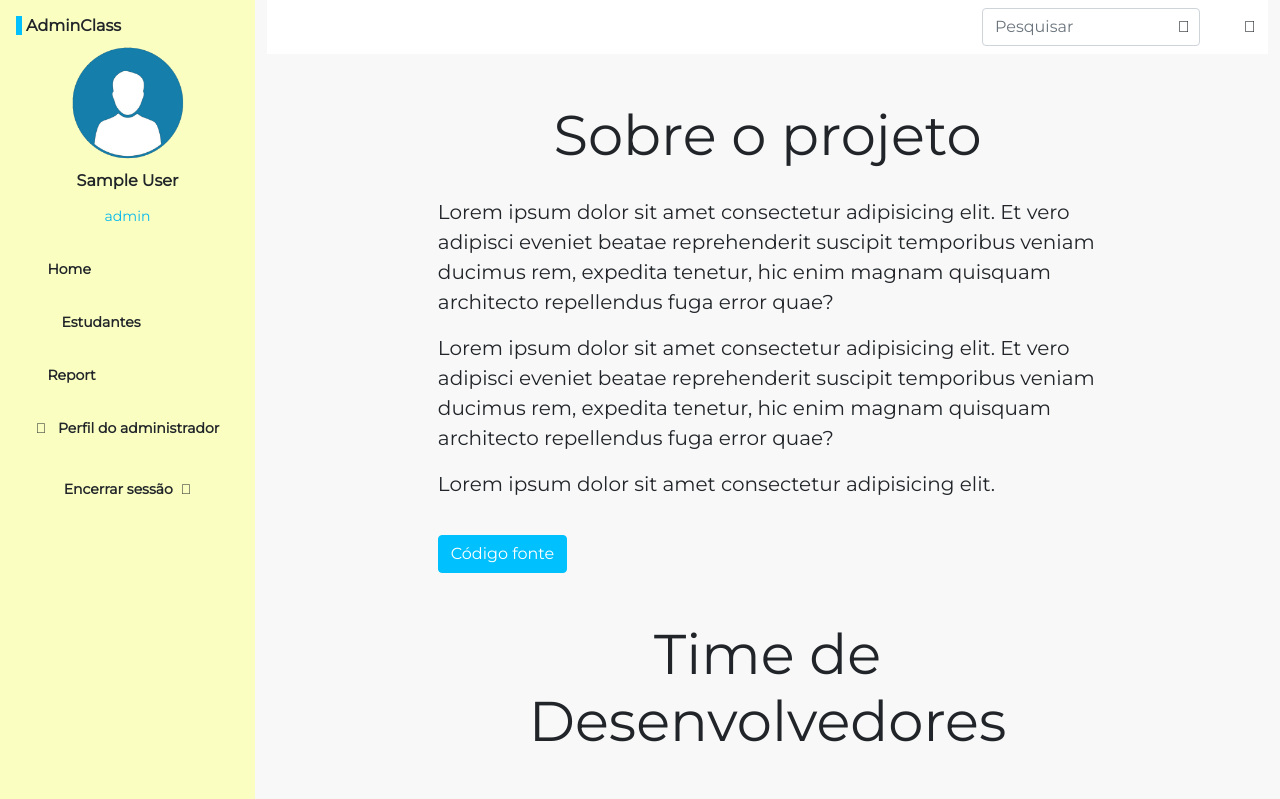
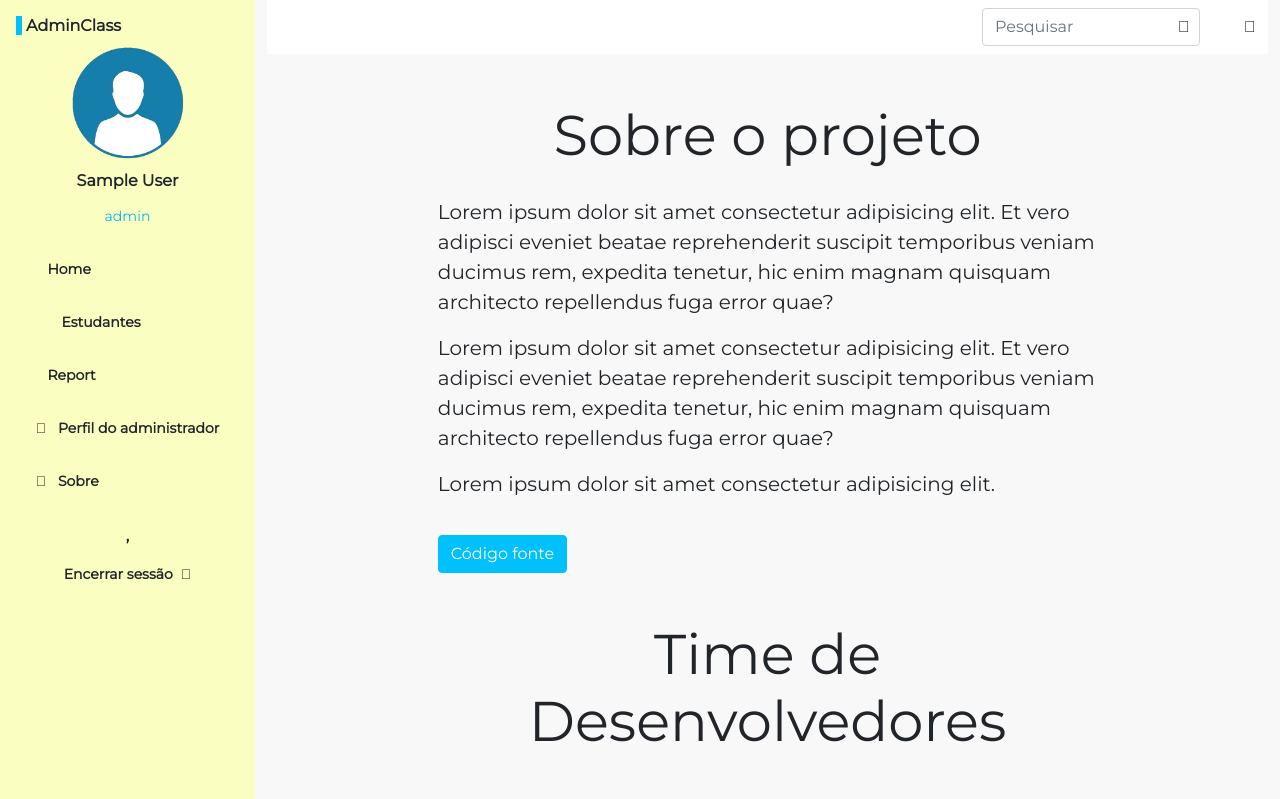
Before and after one commit to SAMUKISZHSD/AdminStudents, a PHP site: the page made by pages/about.php in a window 1280 px wide. Shown: the top 799 px of the page. Run offline with PHP 8.4, Linux system fonts and the light colour scheme; the visitor is signed in with stand-in values (Sample User, id 1); some libraries are stand-ins or nearby versions.

Commit message:
Update sidebar.php

```diff
--- a/pages/component/sidebar.php
+++ b/pages/component/sidebar.php
@@ -16,21 +16,30 @@
 
 
 
-                    <li class="h7"><a class=" nav-link text-dark mb-3" href="students_list.php"><i
+            <li class="h7"><a class=" nav-link text-dark mb-3" href="students_list.php"><i
                                 class="far fa-graduation-cap me-2"></i> <span>Estudantes</span></a></li>
 
 
-                    <li class="h7"><a class=" nav-link text-dark mb-3" href="report.php"><i
+            <li class="h7"><a class=" nav-link text-dark mb-3" href="report.php"><i
                                 class="fal fa-file-chart-line me-2"></i> <span>Report</span></a></li>
 
-                                <li class="h7">
-    <a class="nav-link text-dark" href="admin_profile.php">
+            <li class="h7">
+    <a class="nav-link text-dark mb-3" href="admin_profile.php">
         <i class="fal fa-user me-2"></i>
         <span>Perfil do administrador</span>
     </a>
 </li>
 
-                </ul>
+
+<li class="h7">
+    <a class="nav-link text-dark" href="about.php">
+        <i class="fal fa-info-circle me-2"></i>
+        <span>Sobre</span>
+    </a>
+</li>
+
+
+                </ul>,
                 <ul class="logout d-flex justify-content-start list-unstyled">
                     <li class=" h7"><a class="nav-link text-dark" href="../index.php"><span>Encerrar sessão</span><i
                                 class="fal fa-sign-out-alt ms-2"></i></a></li>
```
